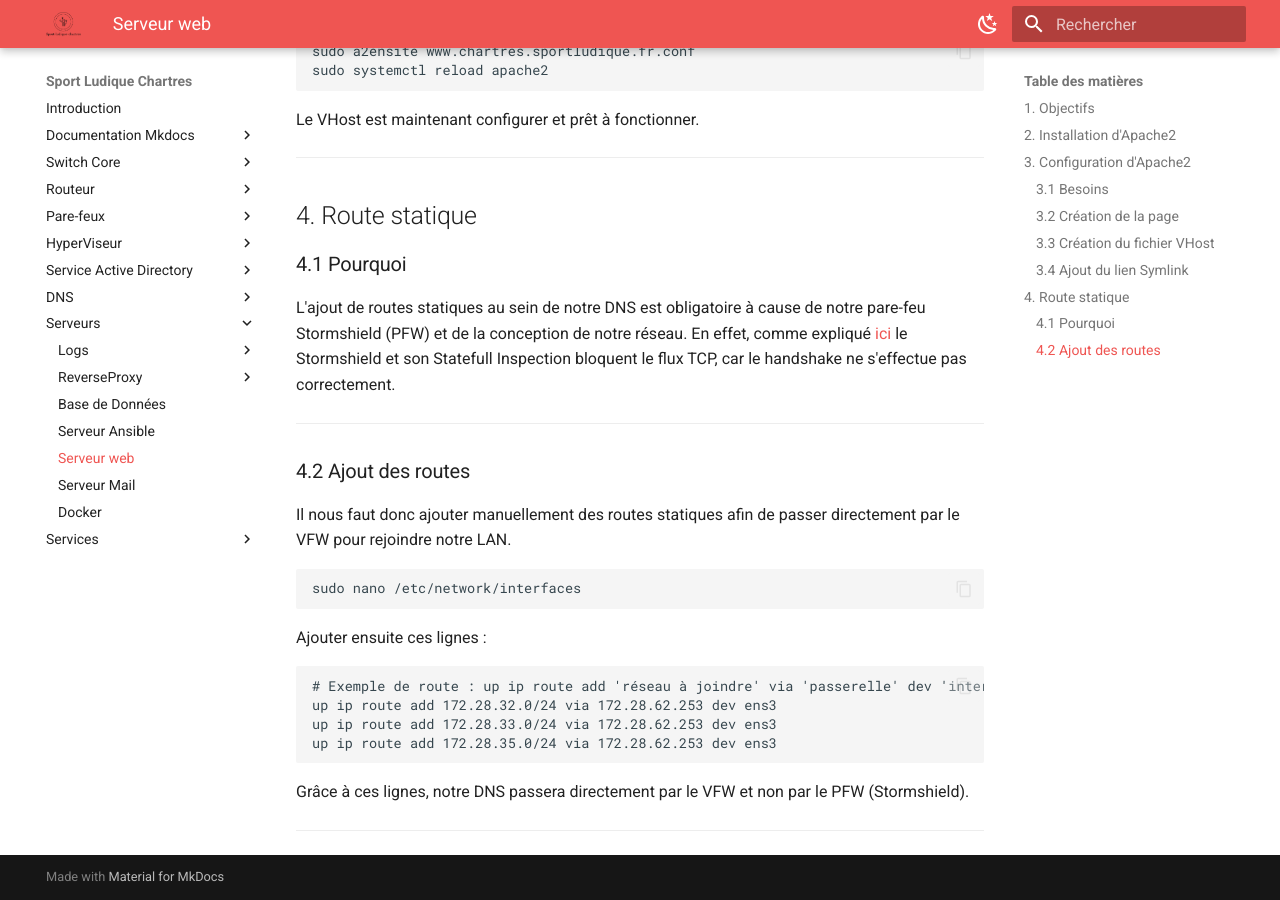
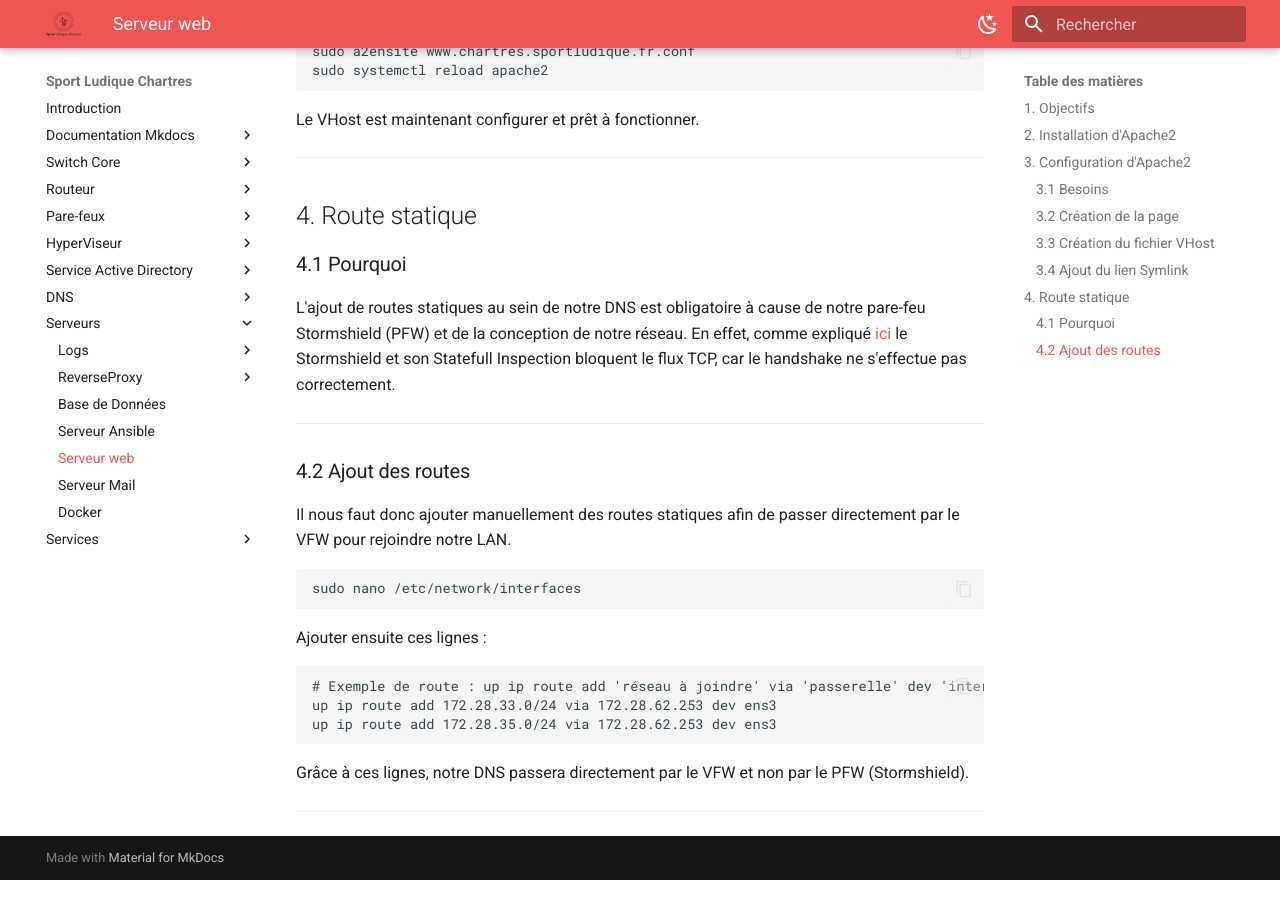
Before and after one commit to Sym-0ne/sport-ludique-Chartres, an MkDocs documentation site: the page built from docs/Serveurs/Web.md, in a window 1280 px wide and 900 px high, scrolled down 2514 px. Built offline with MkDocs 1.6.1 and Material for MkDocs 9.7.7, drawn with Linux system fonts in a browser that asks for light colours; emoji names are drawn with the system emoji font.

Commit message:
doc modif correction

````diff
--- a/docs/Serveurs/Web.md
+++ b/docs/Serveurs/Web.md
@@ -129,7 +129,6 @@ Ajouter ensuite ces lignes :
 
 ```
 # Exemple de route : up ip route add 'réseau à joindre' via 'passerelle' dev 'interface sortante'
-up ip route add 172.28.32.0/24 via 172.28.62.253 dev ens3
 up ip route add 172.28.33.0/24 via 172.28.62.253 dev ens3
 up ip route add 172.28.35.0/24 via 172.28.62.253 dev ens3
 ```
````
